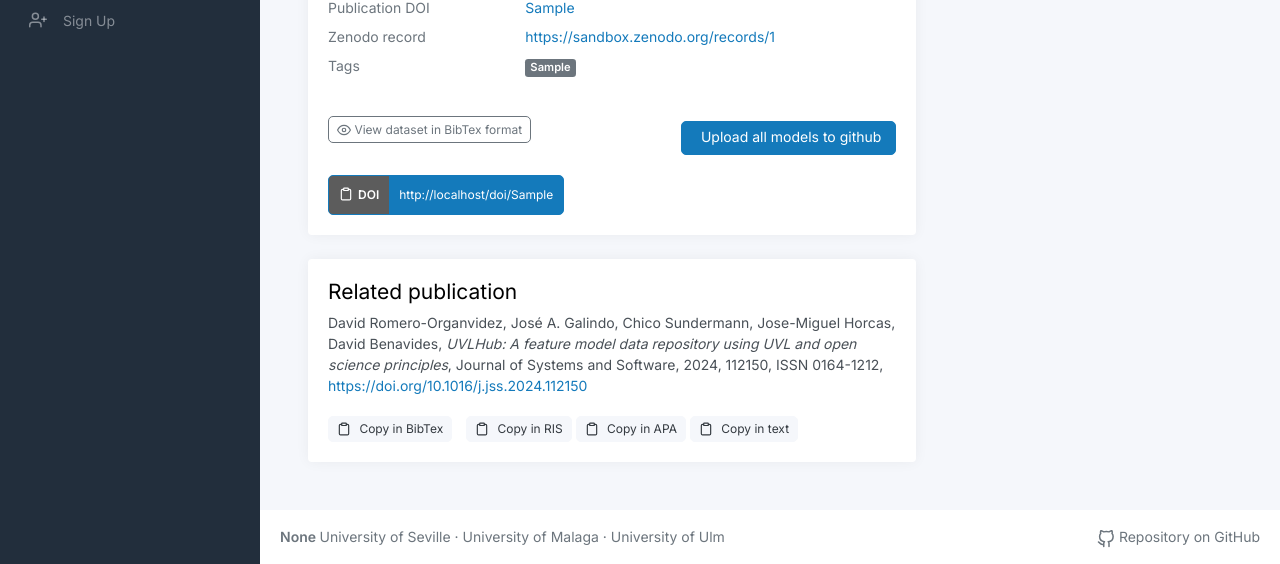
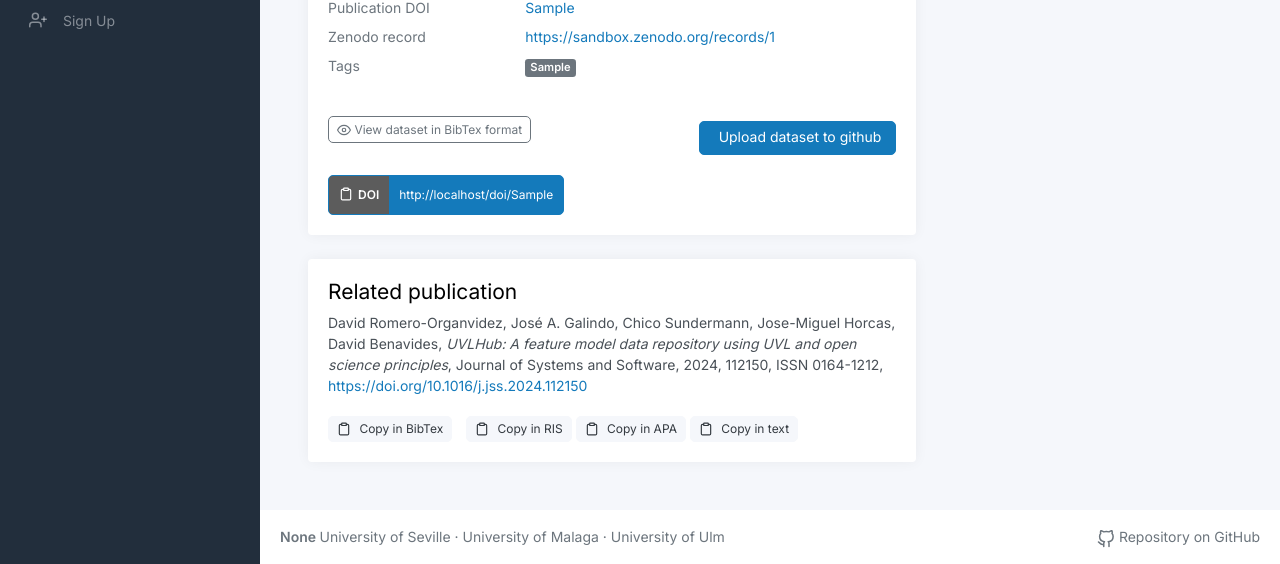
Before and after one commit to flamenquin-hub-single/uvlhub, a Flask app: template app/modules/dataset/templates/dataset/view_dataset.html in a window 1280 px wide. Shown: the part 361-925 px from the top of the page. Run offline with Flask 3, Linux system fonts and the light colour scheme; tables that the repository leaves empty hold one stand-in row (values such as "Sample post"); the template is opened without the code that fills it: values that come from a table or form of the project are taken from there, most other values are stand-ins (such as "Sample title", 1, 10 or a date in 2020); parts of the project's set-up code (start-up, migrations or seed data) failed here and were passed over; some libraries are stand-ins or nearby versions.

Commit message:
fix(dataset): better button message

```diff
--- a/app/modules/dataset/templates/dataset/view_dataset.html
+++ b/app/modules/dataset/templates/dataset/view_dataset.html
@@ -168,7 +168,7 @@
 
                 <a href="{{ url_for('dataset.commit', dataset_id=dataset.id) }}" class="btn btn-primary mt-3" style="border-radius: 5px;">
                     <i class="center-button-icon"></i>
-                    Upload all models to github
+                    Upload dataset to github
                 </a>
             </div>
             {% endif %}
```
